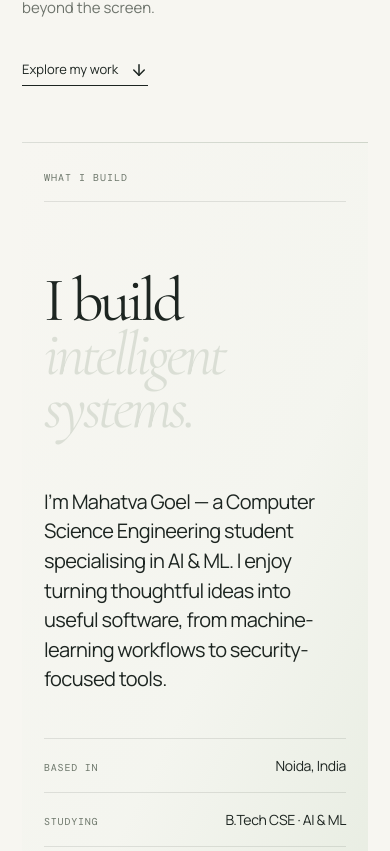
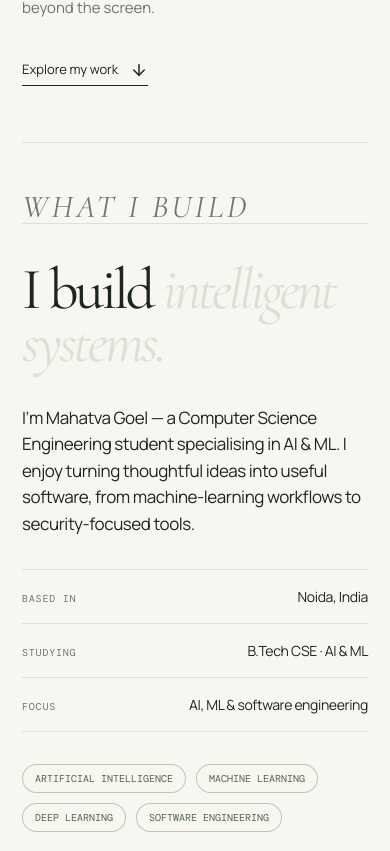
Before and after one commit to MahatvaGoell/MahatvaGoell.github.io, a React (Vite) app: page / in a window 390 px wide. Shown: the part 1493-2344 px from the top of the page. Built offline with nearby package versions, Linux system fonts and the light colour scheme.

Commit message:
Refine manifesto and portrait hover

```diff
--- a/src/App.jsx
+++ b/src/App.jsx
@@ -62,7 +62,7 @@ export default function App() {
       <section id="about" className="intro light-section page-padding">
         <SectionHeading index="I" label="THE PERSON & THE PURPOSE">A curious mind.<br /><em>A practical approach.</em></SectionHeading>
         <div className="intro-grid"><figure className="portrait-image"><img src={mahatvaPortrait} alt="Mahatva Goel standing outdoors against a blue evening sky" /></figure><div className="intro-copy" data-reveal><p className="lead">I’m Mahatva, a Computer Science Engineering student specialising in AI & ML at Amity University.</p><p>I enjoy connecting intelligent models with practical software engineering — from security tools to research workflows with multimodal sensor data.</p><p>I’m drawn to real problems, thoughtful experiments, and systems that make a difference beyond the screen.</p><a href="#work" className="underlined-link">Explore my work <ArrowDown size={18} /></a></div><div className="intro-side"><span>01 / IN PURSUIT OF UNDERSTANDING</span><Asterisk size={36} strokeWidth={1} /></div></div>
-        <div className="manifesto" data-reveal><div className="manifesto-topline"><p className="manifesto-label">WHAT I BUILD</p><span>01 / 06</span></div><h2><span>I build</span><span><em>intelligent systems.</em></span></h2><div className="manifesto-details"><p>I’m Mahatva Goel — a Computer Science Engineering student specialising in AI &amp; ML. I enjoy turning thoughtful ideas into useful software, from machine-learning workflows to security-focused tools.</p><dl><div><dt>BASED IN</dt><dd>Noida, India</dd></div><div><dt>STUDYING</dt><dd>B.Tech CSE · AI &amp; ML</dd></div><div><dt>FOCUS</dt><dd>AI, ML &amp; software engineering</dd></div></dl></div><div className="manifesto-disciplines"><span>ARTIFICIAL INTELLIGENCE</span><span>MACHINE LEARNING</span><span>DEEP LEARNING</span><span>SOFTWARE ENGINEERING</span></div></div>
+        <div className="manifesto" data-reveal><p className="manifesto-label">WHAT I BUILD</p><h2>I build <em>intelligent systems.</em></h2><div className="manifesto-details"><p>I’m Mahatva Goel — a Computer Science Engineering student specialising in AI &amp; ML. I enjoy turning thoughtful ideas into useful software, from machine-learning workflows to security-focused tools.</p><dl><div><dt>BASED IN</dt><dd>Noida, India</dd></div><div><dt>STUDYING</dt><dd>B.Tech CSE · AI &amp; ML</dd></div><div><dt>FOCUS</dt><dd>AI, ML &amp; software engineering</dd></div></dl></div><div className="manifesto-disciplines"><span>ARTIFICIAL INTELLIGENCE</span><span>MACHINE LEARNING</span><span>DEEP LEARNING</span><span>SOFTWARE ENGINEERING</span></div></div>
       </section>
 
       <section id="work" className="work-section" aria-label="Selected projects">
--- a/src/index.css
+++ b/src/index.css
@@ -401,21 +401,17 @@ em { font-weight: inherit; }
 .portrait-image img { display: block; width: 100%; height: 100%; object-fit: cover; object-position: 50% 52%; }
 .intro-copy .lead { font-size: clamp(22px, 2vw, 30px); line-height: 1.42; }
 .intro-copy > p:not(.lead) { font-size: 15px; max-width: 580px; }
-.manifesto { position: relative; isolation: isolate; overflow: hidden; max-width: none; min-height: 680px; margin-top: 84px; padding: clamp(52px, 5vw, 80px) var(--gutter) clamp(58px, 6vw, 96px); color: var(--dark); border-top: 1px solid #1d25211c; border-bottom: 1px solid #1d25211c; background: linear-gradient(116deg, #f7f6f1 0%, #f4f5ef 55%, #e5ebdf 100%); }
-.manifesto::after { content: '01'; position: absolute; z-index: -1; right: var(--gutter); bottom: clamp(-92px, -5vw, -56px); color: rgba(110, 132, 101, .12); font: 500 clamp(220px, 25vw, 460px)/.75 var(--serif); letter-spacing: -.09em; }
-.manifesto-topline { display: flex; align-items: center; justify-content: space-between; padding-bottom: 18px; border-bottom: 1px solid #1d25211c; color: #6d776b; font: 10px/1 var(--mono); letter-spacing: .1em; }
-.manifesto-label { padding: 0; margin: 0; font: inherit; letter-spacing: inherit; color: inherit; }
-.manifesto-topline > span { color: #84907d; }
-.manifesto h2 { max-width: 1380px; margin-top: clamp(72px, 9vw, 132px); white-space: normal; font-size: clamp(76px, 8.6vw, 150px); line-height: .84; letter-spacing: -.06em; }
-.manifesto h2 > span { display: block; }
+.manifesto { max-width: 1180px; margin-top: 82px; padding: clamp(66px, 6vw, 98px) 0 clamp(58px, 5vw, 82px); color: var(--dark); border-top: 1px solid #1d25211c; border-bottom: 1px solid #1d25211c; background: transparent; }
+.manifesto-label { margin: 0; padding-bottom: 18px; border-bottom: 1px solid #1d25211c; font: 10px/1 var(--mono); letter-spacing: .1em; color: #6d776b; }
+.manifesto h2 { max-width: none; margin-top: clamp(46px, 5vw, 72px); white-space: nowrap; font-size: clamp(60px, 6.65vw, 110px); line-height: .9; letter-spacing: -.055em; }
 .manifesto h2 em { color: #73866f; }
-.manifesto-details { display: grid; grid-template-columns: minmax(0, 1.1fr) minmax(360px, .72fr); gap: clamp(52px, 9vw, 160px); max-width: 1360px; margin-top: clamp(52px, 5vw, 76px); padding-top: 0; border-top: 0; }
-.manifesto-details > p { max-width: 650px; margin: 0; font-size: clamp(19px, 1.45vw, 25px); line-height: 1.48; letter-spacing: -.03em; }
+.manifesto-details { display: grid; grid-template-columns: minmax(0, 1.1fr) minmax(360px, .72fr); gap: clamp(52px, 8vw, 135px); max-width: 1120px; margin-top: clamp(42px, 4vw, 60px); padding-top: 0; border-top: 0; }
+.manifesto-details > p { max-width: 650px; margin: 0; font-size: clamp(18px, 1.35vw, 22px); line-height: 1.55; letter-spacing: -.025em; }
 .manifesto-details dl { display: block; margin: 0; border-top: 1px solid #1d25211c; }
 .manifesto-details dl > div { display: grid; grid-template-columns: 118px 1fr; align-items: baseline; gap: 16px; padding: 16px 0; border-bottom: 1px solid #1d25211c; }
 .manifesto-details dt { font: 10px/1.25 var(--mono); letter-spacing: .08em; color: #6d776b; }
 .manifesto-details dd { margin: 0; text-align: right; font-size: 16px; letter-spacing: -.025em; }
-.manifesto-disciplines { display: flex; max-width: 900px; margin-top: 50px; font: 10px/1 var(--mono); gap: 10px; }
+.manifesto-disciplines { display: flex; max-width: 900px; margin-top: 42px; font: 10px/1 var(--mono); gap: 10px; }
 .manifesto-disciplines span { border: 1px solid rgba(92, 111, 84, .36); border-radius: 100px; padding: 9px 12px 8px; color: #54634f; background: rgba(247, 246, 241, .55); }
 
 .work-section { height: auto; background: #ecece5; --muted: #687069; --line: #1d252119; padding-bottom: var(--section-space); }
@@ -431,6 +427,11 @@ em { font-weight: inherit; }
 .project-highlights { margin: 18px 0; }
 .project-links { gap: 22px; }
 @media (hover: hover) and (prefers-reduced-motion: no-preference) {
+  .intro-grid:has(.portrait-image:hover) { position: relative; z-index: 2; }
+  .portrait-image { position: relative; z-index: 0; cursor: zoom-in; transition: transform .85s cubic-bezier(.16, 1, .3, 1), box-shadow .85s cubic-bezier(.16, 1, .3, 1); }
+  .portrait-image img { transition: transform .85s cubic-bezier(.16, 1, .3, 1); }
+  .portrait-image:hover { z-index: 4; transform: translateX(clamp(14px, 3vw, 54px)) scale(1.08); box-shadow: 0 28px 62px rgba(29, 37, 33, .22), 0 6px 18px rgba(29, 37, 33, .12); }
+  .portrait-image:hover img { transform: scale(1.045); }
   .project-spread:has(.project-visual:hover) { z-index: 2; }
   .project-visual:hover { z-index: 4; }
   .project-visual:hover > div { transform: translateX(clamp(28px, 8vw, 140px)) scale(1.12); border-radius: 3px; box-shadow: 0 28px 62px rgba(29, 37, 33, .22), 0 6px 18px rgba(29, 37, 33, .12); }
@@ -479,15 +480,13 @@ em { font-weight: inherit; }
   .intro-grid { margin-top: 38px; gap: 28px; }
   .portrait-placeholder { max-width: 250px; }
   .portrait-image { max-width: 250px; }
-  .manifesto { min-height: auto; margin-top: 56px; padding: 30px var(--gutter) 44px; }
-  .manifesto-topline > span { display: none; }
-  .manifesto h2 { margin-top: 72px; font-size: clamp(58px, 16vw, 100px); line-height: .86; }
-  .manifesto-details { grid-template-columns: 1fr; gap: 44px; margin-top: 52px; }
-  .manifesto-details > p { font-size: 20px; }
+  .manifesto { margin-top: 56px; padding: 48px 0 50px; }
+  .manifesto h2 { margin-top: 40px; white-space: normal; font-size: clamp(54px, 15vw, 82px); line-height: .9; }
+  .manifesto-details { grid-template-columns: 1fr; gap: 32px; margin-top: 36px; }
+  .manifesto-details > p { font-size: 17px; }
   .manifesto-details dl > div { grid-template-columns: 105px 1fr; }
   .manifesto-details dd { font-size: 14px; }
-  .manifesto-disciplines { margin-top: 42px; }
-  .manifesto::after { right: 12px; bottom: -46px; font-size: 250px; }
+  .manifesto-disciplines { margin-top: 32px; }
   .work-header { padding-bottom: 30px; }
   .work-track { gap: 16px; }
   .project-spread { padding: 18px; gap: 24px; }
```
